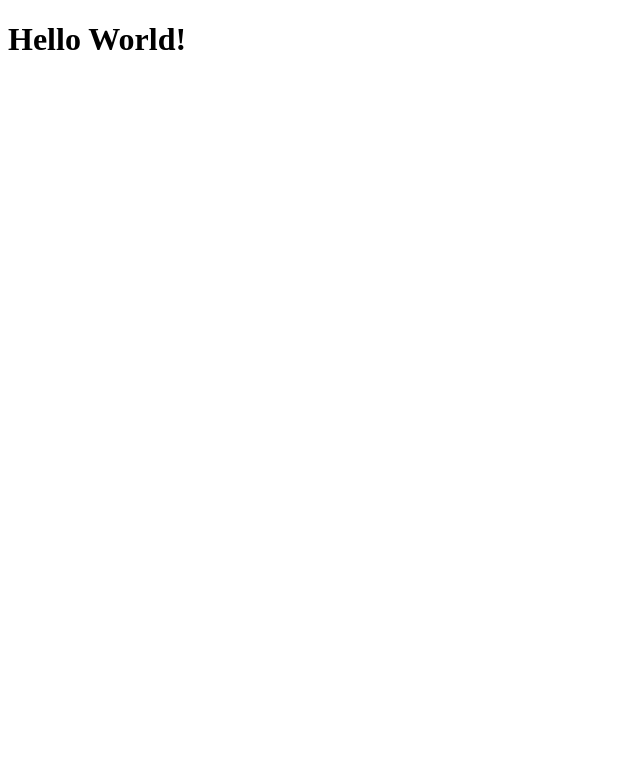
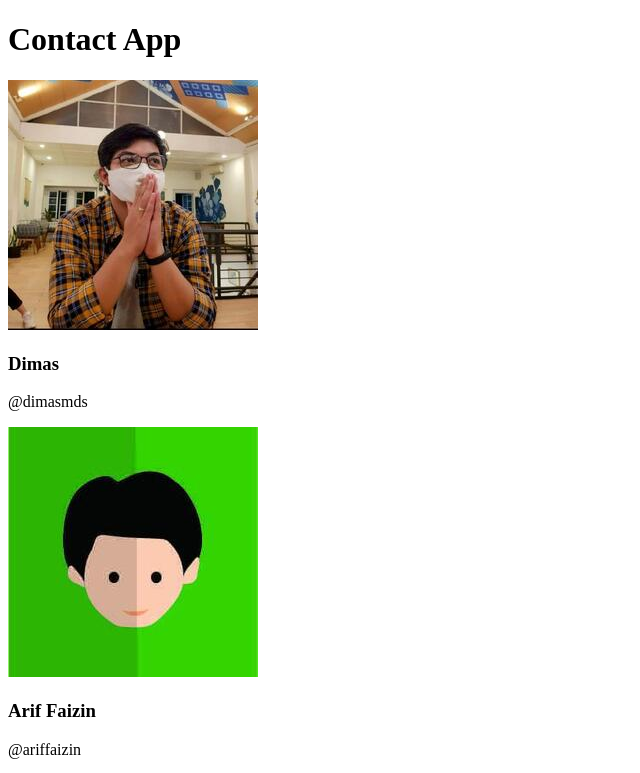
Before and after one commit to IrsalLaz/contacts-app-react, a React (Vite) app: page / in a window 1280 px wide. Shown: the top 773 px of the page, without its empty margins (0-640 px from the left). Built offline with nearby package versions, Linux system fonts and the light colour scheme.

Commit message:
add and render components

```diff
--- /dev/null
+++ b/src/ContactApp.jsx
@@ -0,0 +1,16 @@
+import React from "react";
+import ContactList from "./ContactList";
+import { getData } from "./data";
+
+function ContactApps(){
+    const contacts = getData();
+
+    return (
+        <div className="contact-app">
+            <h1>Contact App</h1>
+            <ContactList contacts={contacts} />
+        </div>
+    );
+}
+
+export default ContactApps;
--- /dev/null
+++ b/src/ContactItem.jsx
@@ -0,0 +1,14 @@
+import React from "react";
+import ContactItemImage from "./ContactItemImage";
+import ContactItemBody from "./ContactItemBody";
+
+function ContactItem({imageUrl, name, tag}){
+    return (
+        <div className="contact-item">
+            <ContactItemImage imageUrl={imageUrl}/>
+            <ContactItemBody name={name} tag={tag}/>
+        </div>
+    );
+}
+
+export default ContactItem;
--- /dev/null
+++ b/src/ContactItemBody.jsx
@@ -0,0 +1,12 @@
+import React from "react";
+
+function ContactItemBody({name, tag}){
+    return (
+        <div className="contact-item__body">
+            <h3 className="contact-item__name">{name}</h3>
+            <p className="contact-item__tag">@{tag}</p>
+        </div>
+    )
+}
+
+export default ContactItemBody;
--- /dev/null
+++ b/src/ContactItemImage.jsx
@@ -0,0 +1,11 @@
+import React from "react";
+
+function ContactItemImage({imageUrl}){
+    return (
+        <div className="contact-item__image">
+            <img src={imageUrl} alt="contact-avatar" />
+        </div>
+    )
+}
+
+export default ContactItemImage;
--- /dev/null
+++ b/src/ContactList.jsx
@@ -0,0 +1,16 @@
+import React from "react";
+import ContactItem from "./ContactItem";
+
+function ContactList({contacts}){
+    return (
+        <div className="contact-list">
+            {
+                contacts.map((contact) => (
+                    <ContactItem key={contact.id} {...contact} />
+                ))
+            }
+        </div>
+    )
+}
+
+export default ContactList;
--- a/src/index.jsx
+++ b/src/index.jsx
@@ -1,8 +1,7 @@
 import React from "react";
 import { createRoot } from "react-dom/client";
-
-const element = <h1>Hello World!</h1>;
+import ContactApps from "./ContactApp";
 
 const root = createRoot(document.getElementById('root'));
 
-root.render(element);
+root.render(<ContactApps />);
```
